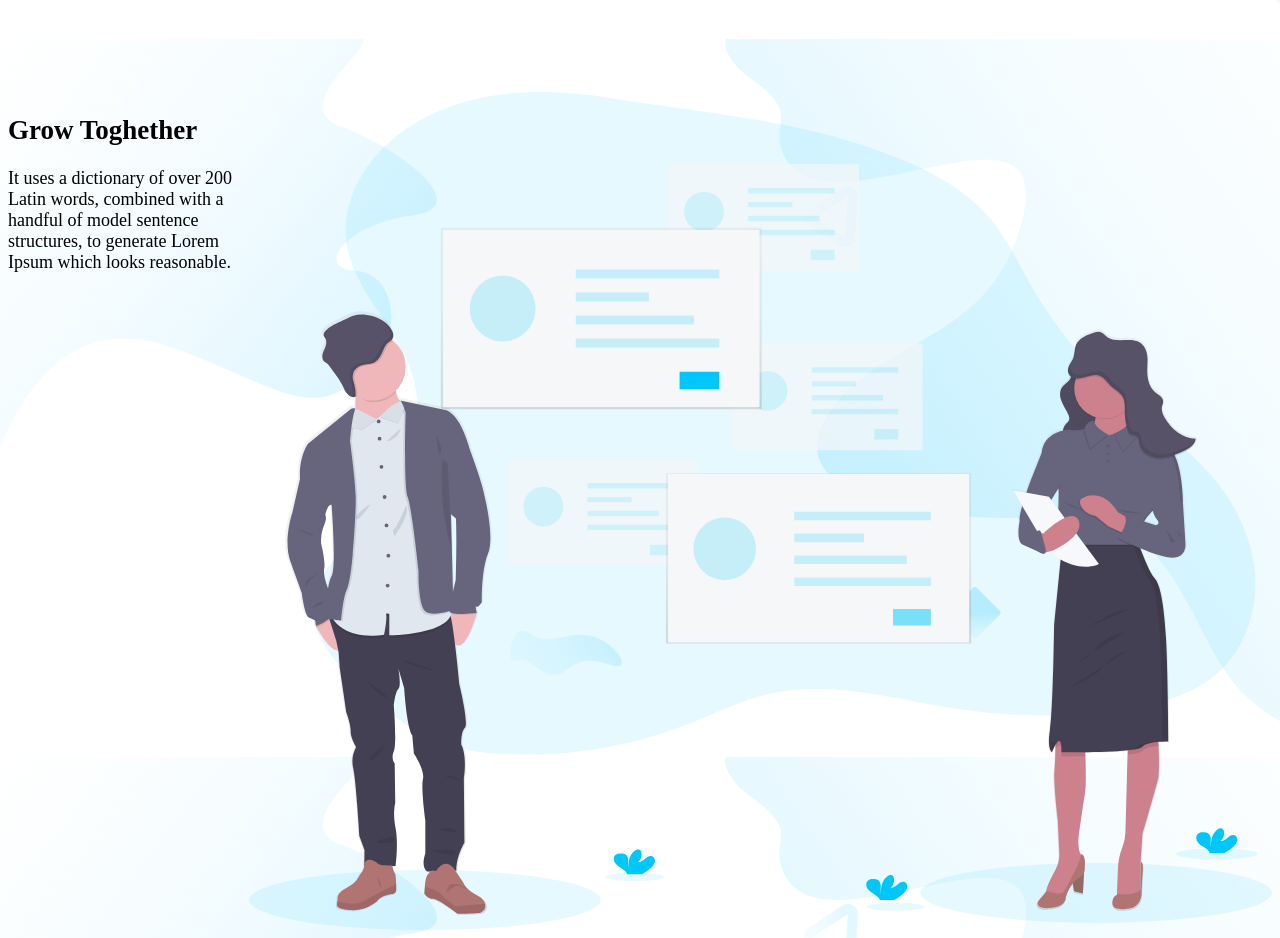
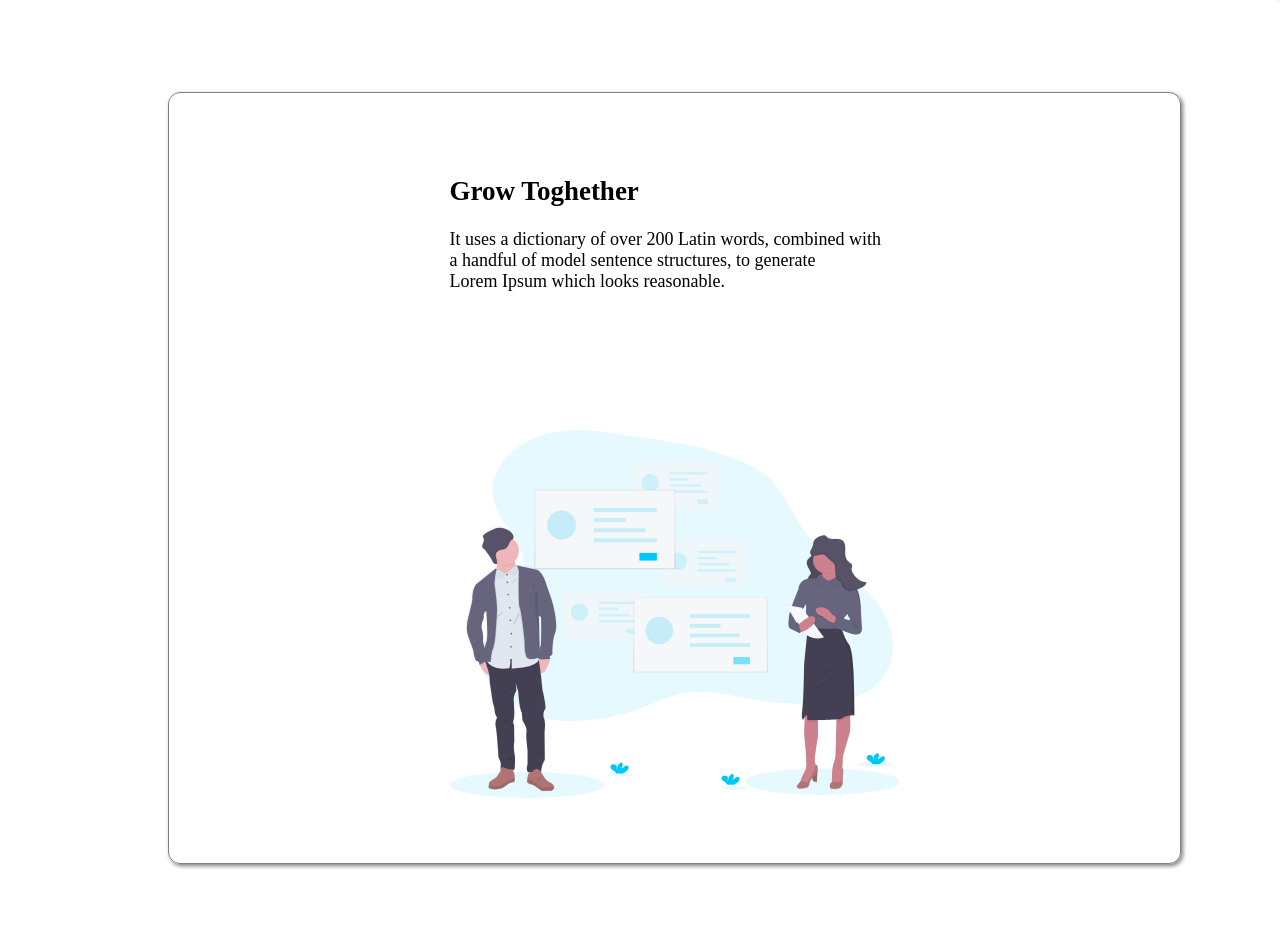
Before and after one commit to developerchil/hubble-landing-page-v1, a plain HTML site: page index.html in a window 1280 px wide. Shown: the part 679-1617 px from the top of the page. After the commit the page ends 1572 px from the top, so only its background shows below. Drawn offline with Linux system fonts and the light colour scheme.

Commit message:
added three sections with content in the first one and styles in css file

```diff
--- a/index.html
+++ b/index.html
@@ -40,15 +40,17 @@
 
 <section>
     <div class="flex-container section-1">
-        <div>
+        <div class="grow">
             <h2>Grow Toghether</h2>
             <p>It uses a dictionary of over 200 Latin words,
-               combined with a handful of model sentence
-               structures, to generate Lorem Ipsum which
+               combined with <br>
+               a handful of model sentence
+               structures, to generate <br>
+               Lorem Ipsum which
                looks reasonable.
             </p>
         </div>
-        <div>
+        <div class="grow-image">
             <img src="images/illustration-grow-together.svg">
         </div>
     </div>
--- a/styles.css
+++ b/styles.css
@@ -1,6 +1,7 @@
 body {
     font-size: 18px;
-    background: url("images/bg-hero-desktop.svg")
+    background: url("images/bg-hero-desktop.svg");
+    background-repeat: no-repeat;
 }
 
 .flex-container {
@@ -64,3 +65,44 @@ body {
 .img-holder img {
     max-width: 100%;
 }
+
+.section-1 {
+    display: flex;
+    justify-content: space-around;
+    flex-wrap: wrap;
+    border: 1px solid gray;
+    box-shadow: 2px 2px 4px gray;
+    height:auto;
+    width: 80%;
+    border-radius: 12px;
+    margin-left: 160px;
+    align-items: center;
+
+}
+
+.section-1 > div {
+    margin: 60px;
+    width: 450px;
+}
+
+.grow {
+    width: 50%;
+}
+
+.grow-image {
+    width: 50%;
+}
+
+.grow-image img {
+    max-width: 100%;
+}
+
+@media screen and (max-width:550px) {
+    .grow {
+    order:1;
+
+    }
+    .section-1 {
+        justify-content: center;
+    }
+}
```
